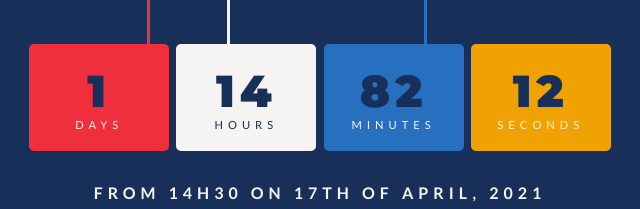
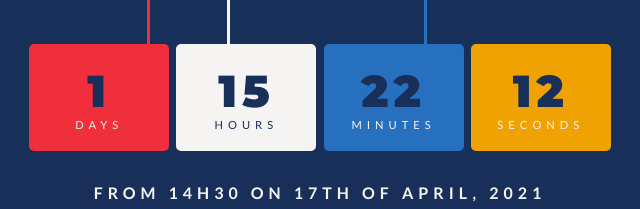
Before and after one commit to K47CA/2021-meetup, a plain HTML site: page docs/index.html in a window 1280 px wide. Shown: the part 279-488 px from the top of the page, 320-960 px from the left. Drawn offline with Linux system fonts and the light colour scheme.

Commit message:
Update index.html
Fix mistakes that hours greater than 23

```diff
--- a/docs/index.html
+++ b/docs/index.html
@@ -275,42 +275,6 @@
     <p>made by <a href="https://codepen.io/juliepark"> julie</a> & <a href="https://codepen.io/mjswensen"> Matt Swensen</a> & <a href="https://vnu-k47ca.github.io/2021-albums"> Vu.Doan</a> ♡
   </footer>
   <script>
-    const year = new Date().getFullYear();
-    const seventeenthOfApril = new Date(year, 3,17).getTime();
-    //const fourthOfJuly = new Date(year, 6,4).getTime();
-    const seventeenthOfAprilNextYear = new Date(year + 1, 6,4).getTime();
-    //const fourthOfJulyNextYear = new Date(year + 1, 6, 4).getTime();
-
-    const month = new Date().getMonth();
-
-    // countdown
-    let timer = setInterval(function() {
-
-      // get today's date
-      const today = new Date().getTime();
-
-      // get the difference
-      let diff = seventeenthOfApril - today;
-
-      // math
-      let days = Math.floor(diff / (1000 * 60 * 60 * 24));
-      let hours = 14 + Math.floor((diff % (1000 * 60 * 60 * 24)) / (1000 * 60 * 60));
-      let minutes = 30 + Math.floor((diff % (1000 * 60 * 60)) / (1000 * 60));
-      let seconds = Math.floor((diff % (1000 * 60)) / 1000);
-
-      // display
-      document.getElementById("timer").innerHTML =
-        "<div class=\"days\"> \
-      <div class=\"numbers\">" + days + "</div>days</div> \
-    <div class=\"hours\"> \
-      <div class=\"numbers\">" + hours + "</div>hours</div> \
-    <div class=\"minutes\"> \
-      <div class=\"numbers\">" + minutes + "</div>minutes</div> \
-    <div class=\"seconds\"> \
-      <div class=\"numbers\">" + seconds + "</div>seconds</div> \
-    </div>";
-
-    }, 1000);
 	(function() {
 
 	  function clear(ctx) { ctx.clearRect(0, 0, 80, 80); }
@@ -348,7 +312,7 @@
 		mi = document.getElementById('minutes').getContext('2d'),
 		s = document.getElementById('seconds').getContext('2d'),
 		ms = document.getElementById('milliseconds').getContext('2d'),
-		grad = new Date(2021, 4, 17, 14, 30, 0, 0, 0),
+		grad = new Date(2021, 3, 17, 14, 30, 0, 0, 0),
 		monthDays = {
 		  cache: {},
 		  getTotalDaysInMonth: function(year, month) {
@@ -393,6 +357,36 @@
 
 	  requestAnimationFrame(set);
 
+	  const goldenMoment = grad.getTime();
+	  // countdown
+    let timer = setInterval(function() {
+
+      // get today's date
+      const today = new Date().getTime();
+
+      // get the difference
+      let diff = goldenMoment - today;
+
+      // math
+      let days = Math.floor(diff / (1000 * 60 * 60 * 24));
+      let hours = Math.floor((diff % (1000 * 60 * 60 * 24)) / (1000 * 60 * 60));
+      let minutes = Math.floor((diff % (1000 * 60 * 60)) / (1000 * 60));
+      let seconds = Math.floor((diff % (1000 * 60)) / 1000);
+
+      // display
+      document.getElementById("timer").innerHTML =
+        "<div class=\"days\"> \
+      <div class=\"numbers\">" + days + "</div>days</div> \
+    <div class=\"hours\"> \
+      <div class=\"numbers\">" + hours + "</div>hours</div> \
+    <div class=\"minutes\"> \
+      <div class=\"numbers\">" + minutes + "</div>minutes</div> \
+    <div class=\"seconds\"> \
+      <div class=\"numbers\">" + seconds + "</div>seconds</div> \
+    </div>";
+
+    }, 1000);
+
 	})();
   </script>
 </body>
```
